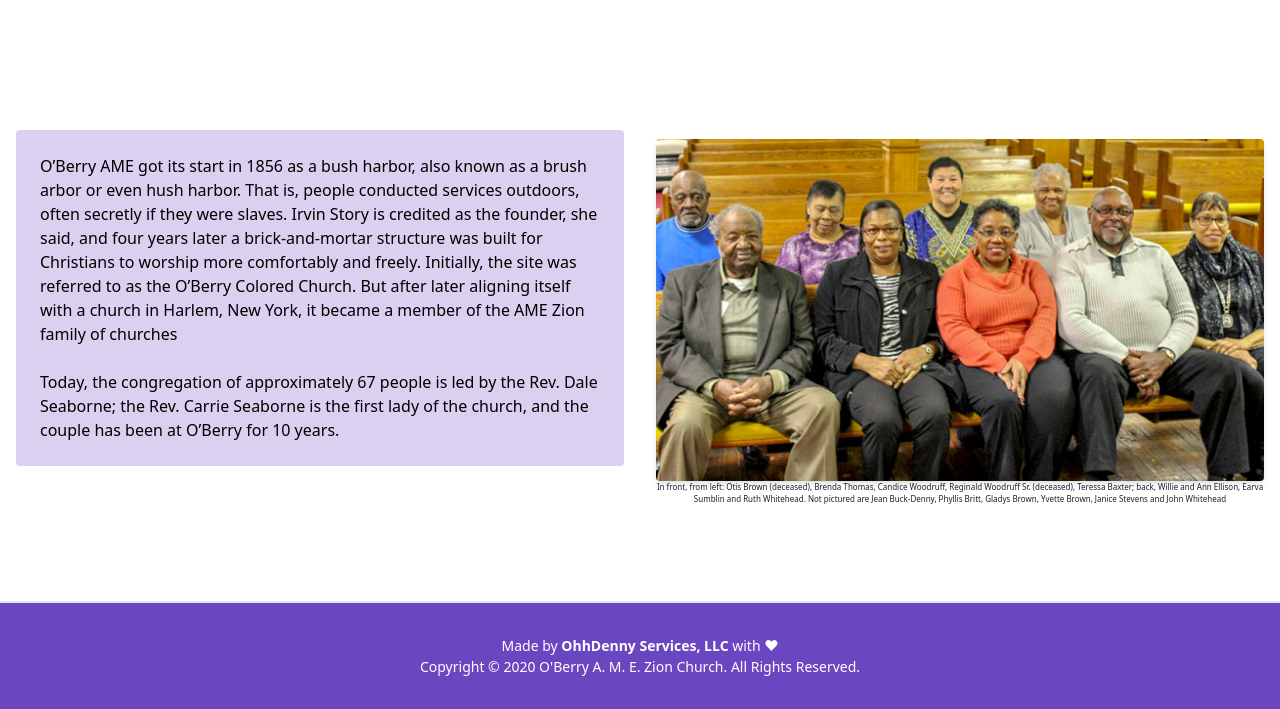
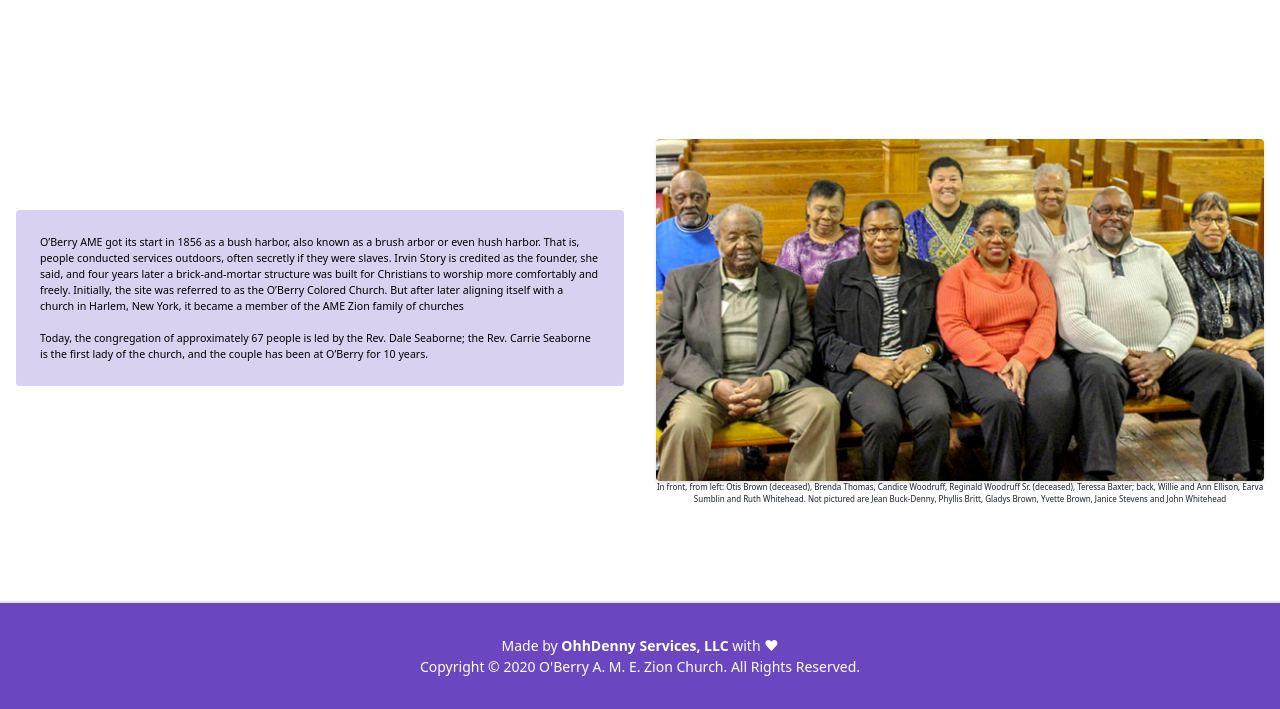
Before and after one commit to KevinDennyII/oberry_ame_zion_church_franklinva, a Gatsby site: page /about in a window 1280 px wide. Shown: the part 91-800 px from the top of the page. Built offline with nearby package versions, Linux system fonts and the light colour scheme; Gatsby itself is replaced by a stand-in of ours; what @tailwindcss/custom-forms would draw is missing.

Commit message:
updated tailwind config with another font size

```diff
--- a/src/pages/about.js
+++ b/src/pages/about.js
@@ -14,7 +14,7 @@ function AboutPage() {
 
       <section className="h-screen all:flex-col sm:flex md:flex items-center ">
         <div className="all:flex-none sm:flex-1 md:flex-1 text-black text-xs sm:text-xs md:text-sm lg:text-base p-4">
-          <p className="bg-purple-700 bg-opacity-25 rounded mx-auto p-4 md:p-6">
+          <p className="bg-purple-700 bg-opacity-25 sm:text-aboutSmall rounded mx-auto p-4 md:p-6">
             {/*<p>*/}
             O’Berry AME got its start in 1856 as a bush harbor, also known as a
             brush arbor or even hush harbor. That is, people conducted services
@@ -33,7 +33,7 @@ function AboutPage() {
             {/*</p>*/}
           </p>
         </div>
-        <div className="all:flex-none sm:-mt-12 md:mt-12  sm:flex-1 md:flex-1 p-4">
+        <div className="all:flex-none sm:-mt-12 md:mt-12 sm:flex-1 md:flex-1 p-4">
           <figure className="object-contain">
             <img
               alt="O'Berry A. M. E. Zion Church Committee"
--- a/tailwind.config.js
+++ b/tailwind.config.js
@@ -14,6 +14,7 @@ module.exports = {
         roboto: ["Roboto", "sans-serif"],
       },
       fontSize: {
+        aboutSmall: "8pt",
         xxs: "8px",
         tiny: ".5rem",
         mobileHeader: "12px",
```
